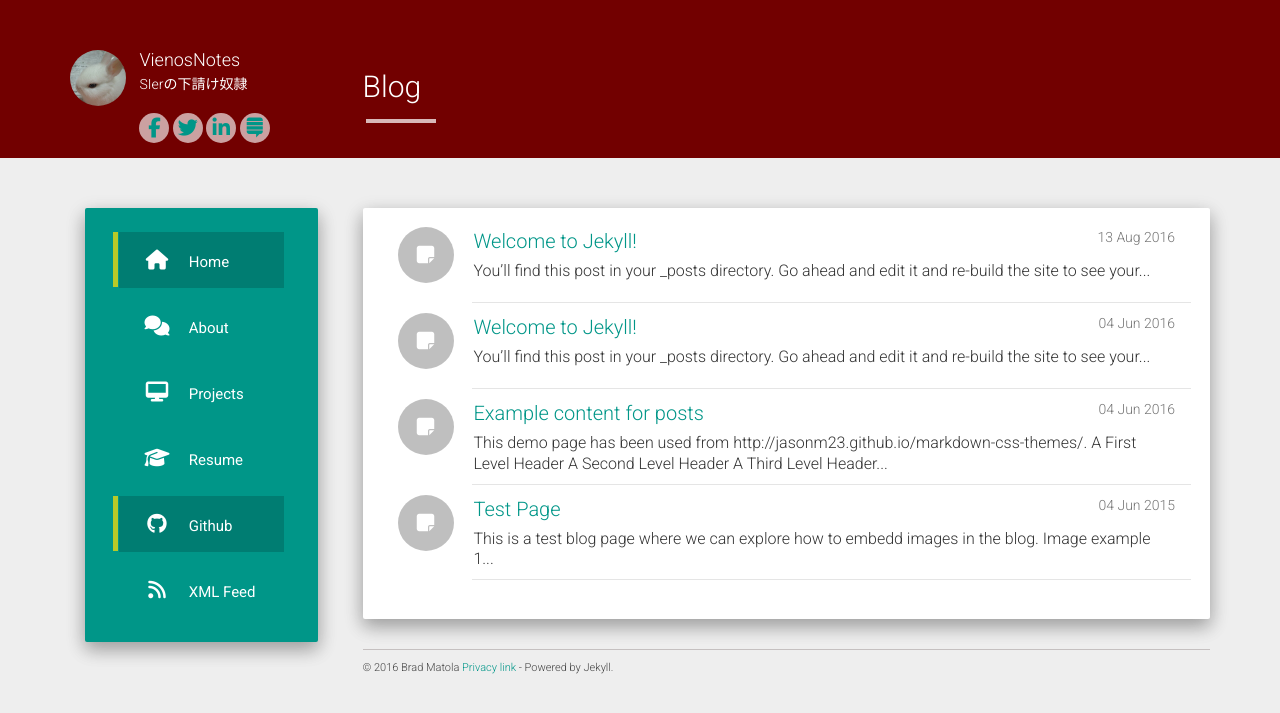
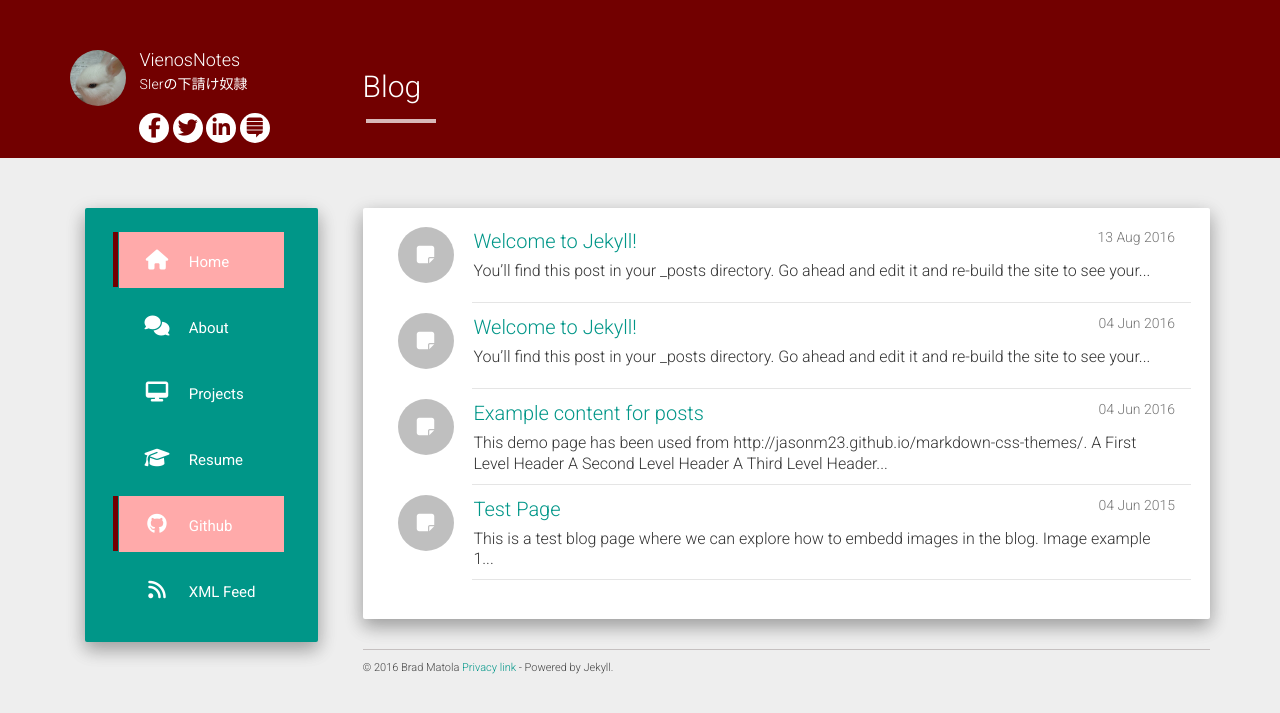
Before and after one commit to VienosNotes/vienosnotes.github.io, a Jekyll site: the page built from index.html, in a window 1280 px wide. Shown: the top 713 px of the page. Built offline with Jekyll 4.4.1, drawn with Linux system fonts in a browser that asks for light colours; nearby versions of some CDN libraries; the list of posts is cut into pages by our own code.

Commit message:
Change coloring

```diff
--- a/static/css/main.css
+++ b/static/css/main.css
@@ -50,12 +50,12 @@ p.info a {
     margin: 20px 0 0;
 }
 .icon {
-    background: rgba(255, 255, 255, 0.63);
+    background: white;/*rgba(255, 255, 255, 0.63);*/
     border-radius: 100%;
     text-align: center;
     line-height: 20px;
     font-size: 20px;
-    color: #009688;
+    color: #720000;
     padding: 5px;
     width: 30px;
     height: 30px;
@@ -71,7 +71,7 @@ p.info a {
 }
 
 .menu ul li a:hover, .menu ul li a:focus, li.current-menu-item > a{
-    background: #007D72;
+    background: #FFAAAA;
 }
 li.current-menu-item:before {
     content: "";
@@ -81,7 +81,7 @@ li.current-menu-item:before {
     position: absolute;
     left: 9px;
     vertical-align: middle;
-    background: #B8CA28;
+    background: #720000;
 }
 .menu ul li a {
     font-size: 15px;
```
